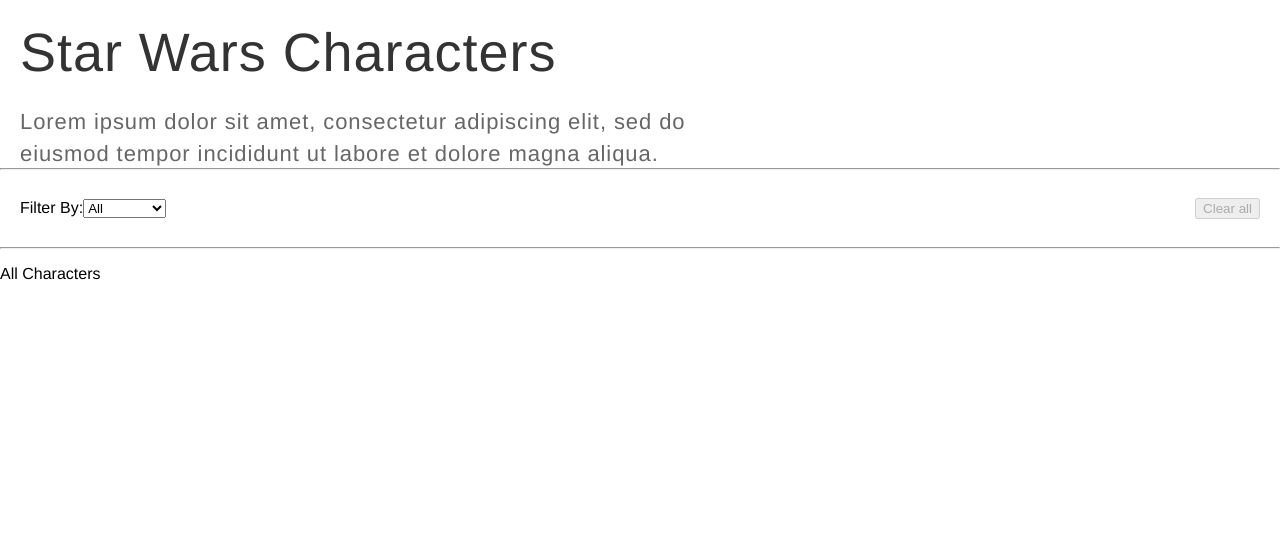
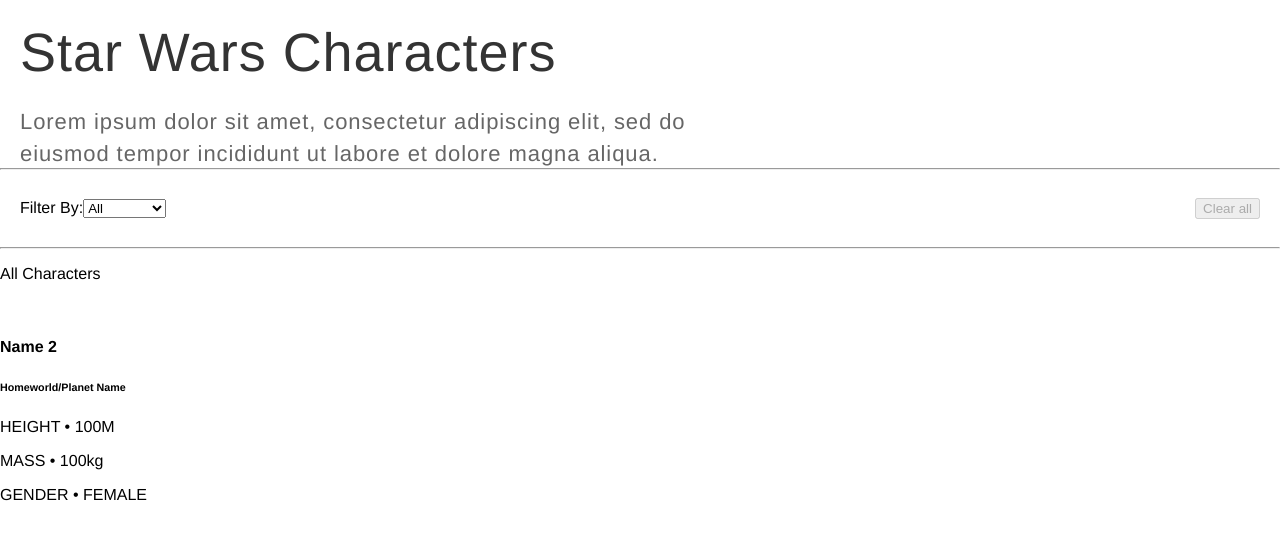
Before and after one commit to siccoo/cloudwalk-frontend, a React (Create React App) app: page / in a window 1280 px wide. Shown: the top 540 px of the page. Built offline with nearby package versions, Linux system fonts and the light colour scheme.

Commit message:
structuring the jsx

```diff
--- a/src/components/home/Home.js
+++ b/src/components/home/Home.js
@@ -8,7 +8,9 @@
     <div className="starwar__container">
       <header>
         <div>
-          <Link to="/" className="header__text">Star Wars Characters</Link>
+          <Link to="/" className="header__text">
+            Star Wars Characters
+          </Link>
           <p>
             Lorem ipsum dolor sit amet, consectetur adipiscing elit, sed do
             eiusmod tempor incididunt ut labore et dolore magna aliqua.
@@ -22,7 +24,6 @@
             <form>
               <label>Filter By:</label>
               <select>
-
                 <option value="">All</option>
                 <option value="">Earth</option>
                 <option value="">Tatooine</option>
@@ -44,7 +45,18 @@
         <section>
           <p>All Characters</p>
           <div className="starwar__box__align__center">
-
+            <div className="starwar__card">
+                <a href="/ja">
+                  <img className="starwar__image" src="" alt="" />
+                </a>
+                <div className="">
+                  <h4>Name 2</h4>
+                  <h6>Homeworld/Planet Name</h6>
+                  <p>HEIGHT • 100M</p>
+                  <p>MASS • 100kg</p>
+                  <p>GENDER • FEMALE</p>
+                </div>
+            </div>
           </div>
         </section>
       </main>
```
